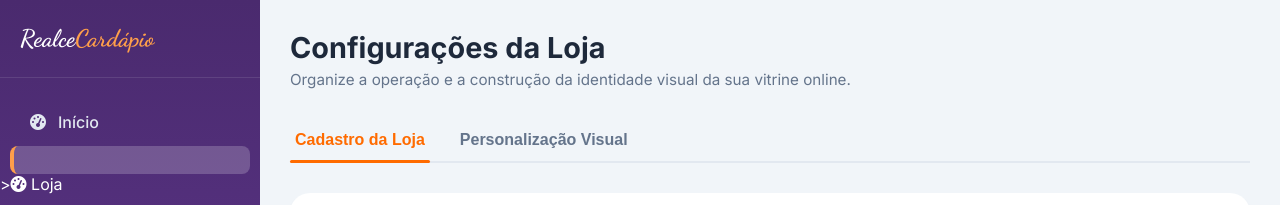
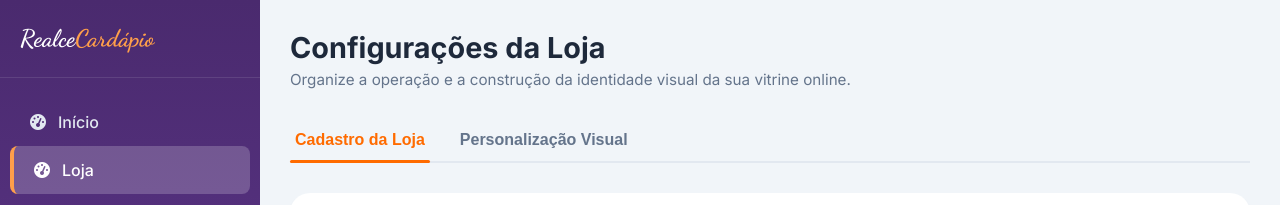
Before and after one commit to lukalucard/realcecardapio, a website: page frontend/admin/loja.html in a window 1280 px wide. Shown: the top 205 px of the page. Drawn offline with Linux system fonts and the light colour scheme.

Commit message:
feat: retira o excesso da tag a na loja.html

```diff
--- a/frontend/admin/loja.html
+++ b/frontend/admin/loja.html
@@ -22,7 +22,7 @@
             <nav class="menu-nav">
                 <ul>
                     <li><a href="dashboard.html"><i class="fas fa-tachometer-alt"></i> <span>Início</span></a></li>
-                    <li class="active"><a href="loja.html"></a>><i class="fas fa-tachometer-alt"></i> <span>Loja</span></a></li>
+                    <li class="active"><a href="loja.html"><i class="fas fa-tachometer-alt"></i> <span>Loja</span></a></li>
                     <li><a href="pedidos.html"><i class="fas fa-motorcycle"></i> <span>Pedidos</span></a></li>
                     <li><a href="whatsapp.html"><i class="fab fa-whatsapp"></i> <span>WhatsApp</span></a></li>
                     <li><a href="cardapio.html"><i class="fas fa-utensils"></i> <span>Cardápio</span></a></li>
```
